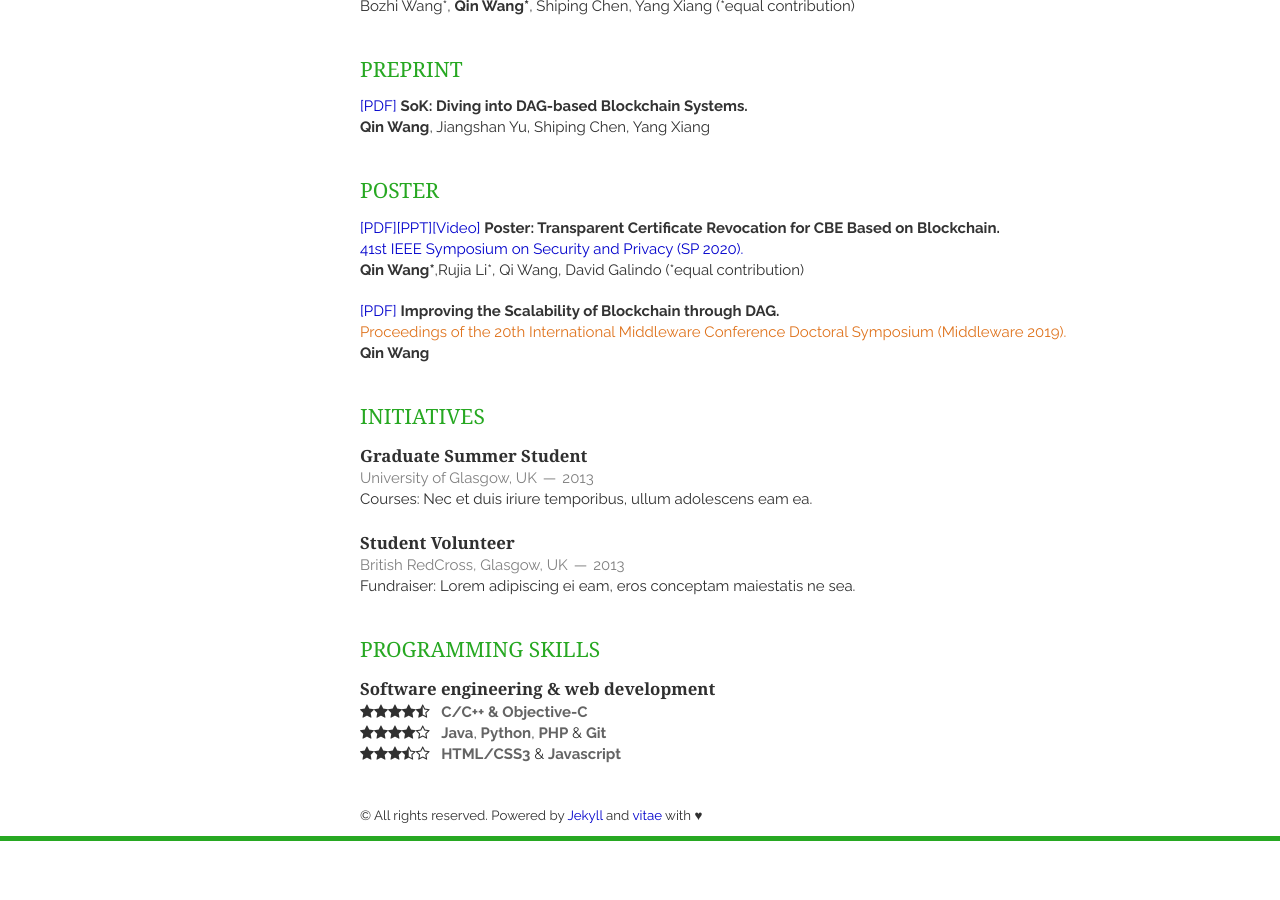
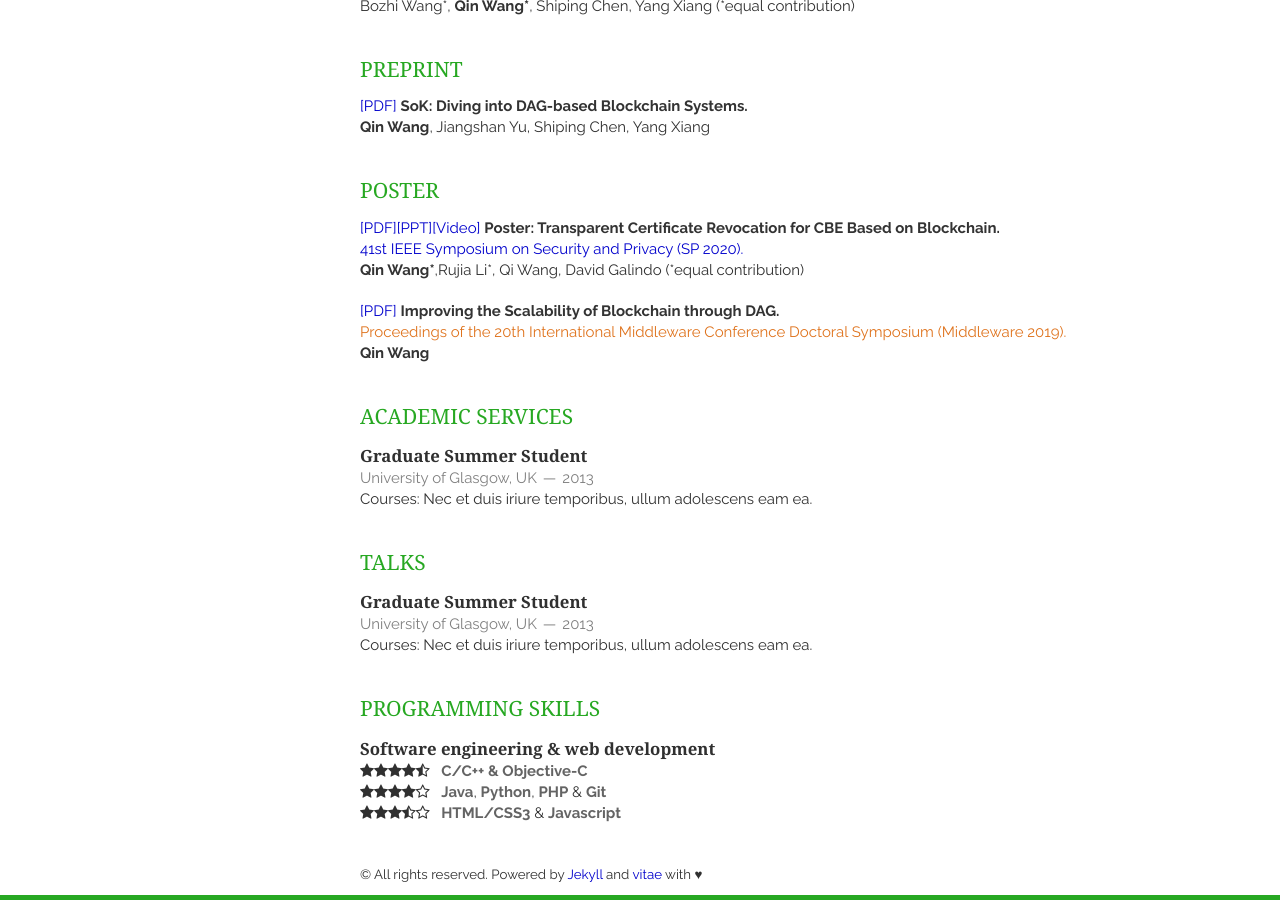
Before and after one commit to AaronWang-git/qinwang-git.github.io, a Jekyll site: the page built from index.html, in a window 1280 px wide and 900 px high, scrolled down 784 px. Built offline with Jekyll 4.4.1, drawn with Linux system fonts in a browser that asks for light colours; nearby versions of some CDN libraries; the list of posts is cut into pages by our own code; before the commit the page ends 1625 px from its top, so only the background shows below that.

Commit message:
Update service.html

```diff
--- a/_includes/service.html
+++ b/_includes/service.html
@@ -1,5 +1,5 @@
 <section class="thirteen columns">
-    <h1>Initiatives</h1>
+    <h1>Academic Services</h1>
     <article>
         <header>
             <h1>Graduate Summer Student</h1>
@@ -9,13 +9,20 @@
             Courses: Nec et duis iriure temporibus, ullum adolescens eam ea.
         </p>
     </article>
+</section>
+
+
+
+
+<section class="thirteen columns">
+    <h1>Talks</h1>
     <article>
         <header>
-            <h1>Student Volunteer</h1>
-            <span><address>British RedCross, Glasgow, UK</address><time>2013</time></span>
+            <h1>Graduate Summer Student</h1>
+            <span><address>University of Glasgow, UK</address><time>2013</time></span>
         </header>
         <p>
-            Fundraiser: Lorem adipiscing ei eam, eros conceptam maiestatis ne sea.
+            Courses: Nec et duis iriure temporibus, ullum adolescens eam ea.
         </p>
     </article>
 </section>
```
